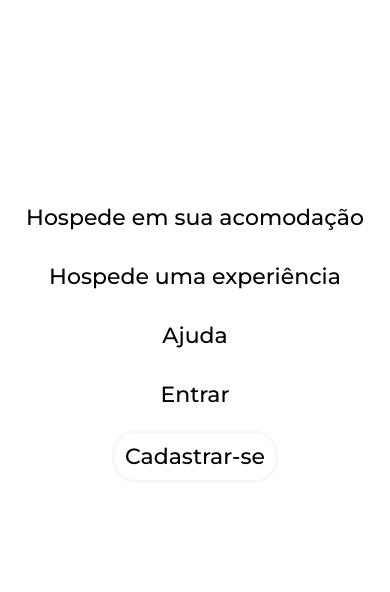
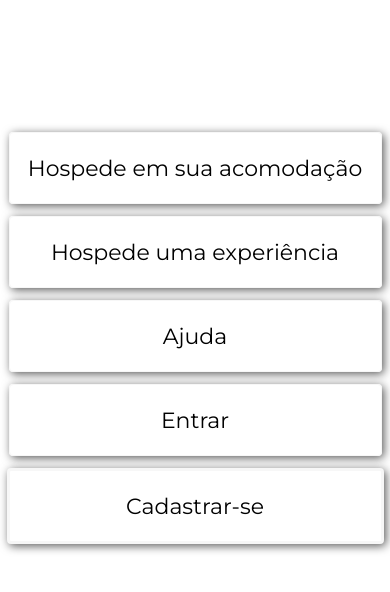
Before and after one commit to rtavaresramos/airbnb-clone, a plain HTML site: page index.html in a window 390 px wide. Both pictures are taken after a click on the icon 336 px from the left and 31 px from the top of the page. Shown: the part 144-736 px from the top of the page. Drawn offline with nearby package versions, Linux system fonts and the light colour scheme; no server answers.

Commit message:
finishing first part of the project.

```diff
--- a/styles.css
+++ b/styles.css
@@ -285,11 +285,25 @@ ul{
 
     box-shadow: 0 7px 10px var(--dark-grey-color);
   }
+  ul li{
+    display: flex;
+    justify-content: center;
+    align-items: center;
+    width: 90vw;
+    height: 50px;
+    margin: 0 10px;
+    list-style: none;
+    padding: 10px 10px;
+    border-radius: 4px;
+    border: 1px solid var(--light-grey-color);
 
+    box-shadow: 2px 2px 10px var(--dark-grey-color);
+
+  }
   ul a{
     color: var(--black-color);
     font-size: 22px;
-    font-weight: 500;
+    font-weight: 400;
     text-decoration: unset;
     margin: 6px 0;
   }
@@ -359,9 +373,7 @@ ul{
     margin: 4px 0 14px 0;
     border-radius: 8px;
   }
-  button i {
-    padding-right: 4px;
-  }
+
 }
 @media screen and (max-width:635px){
 
```
